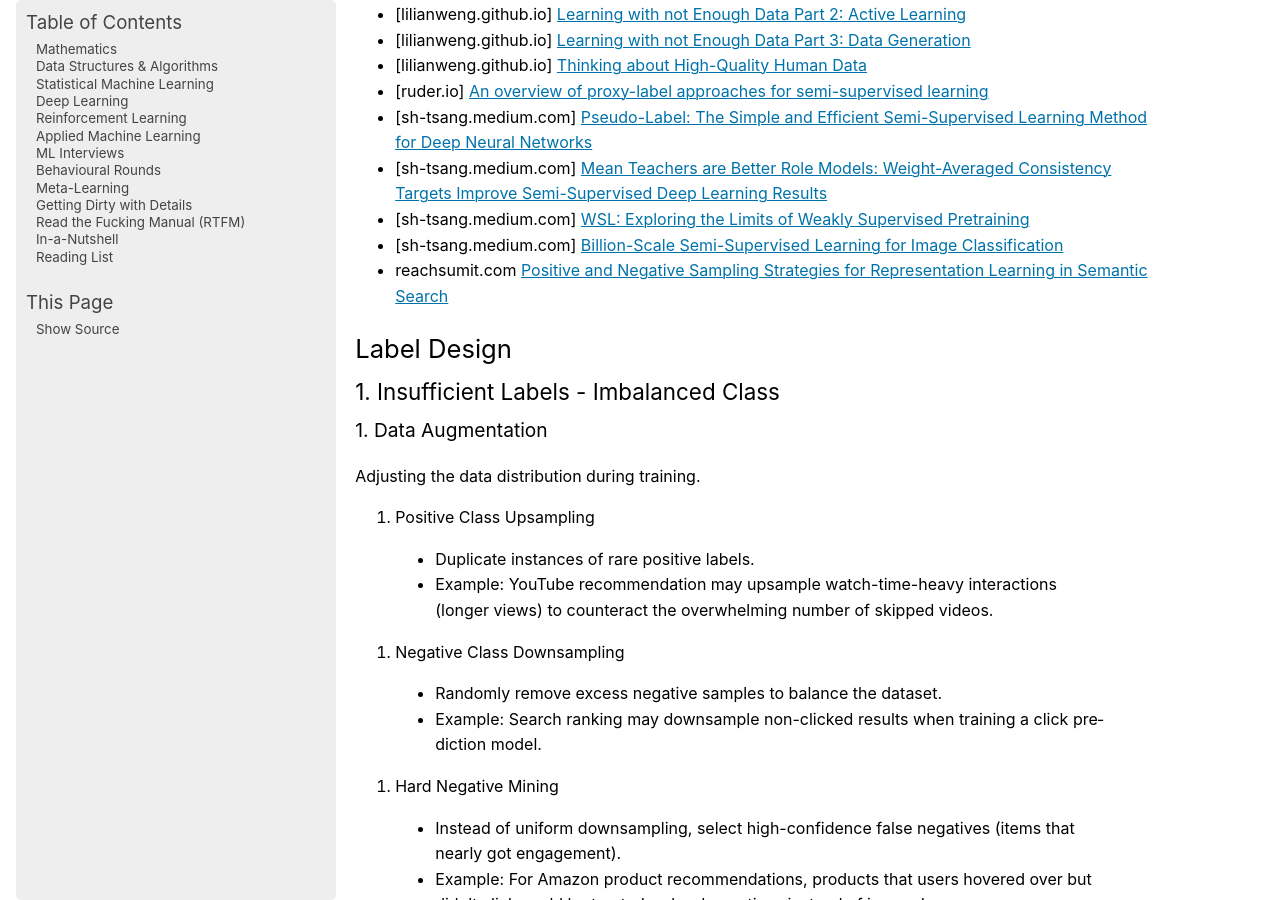
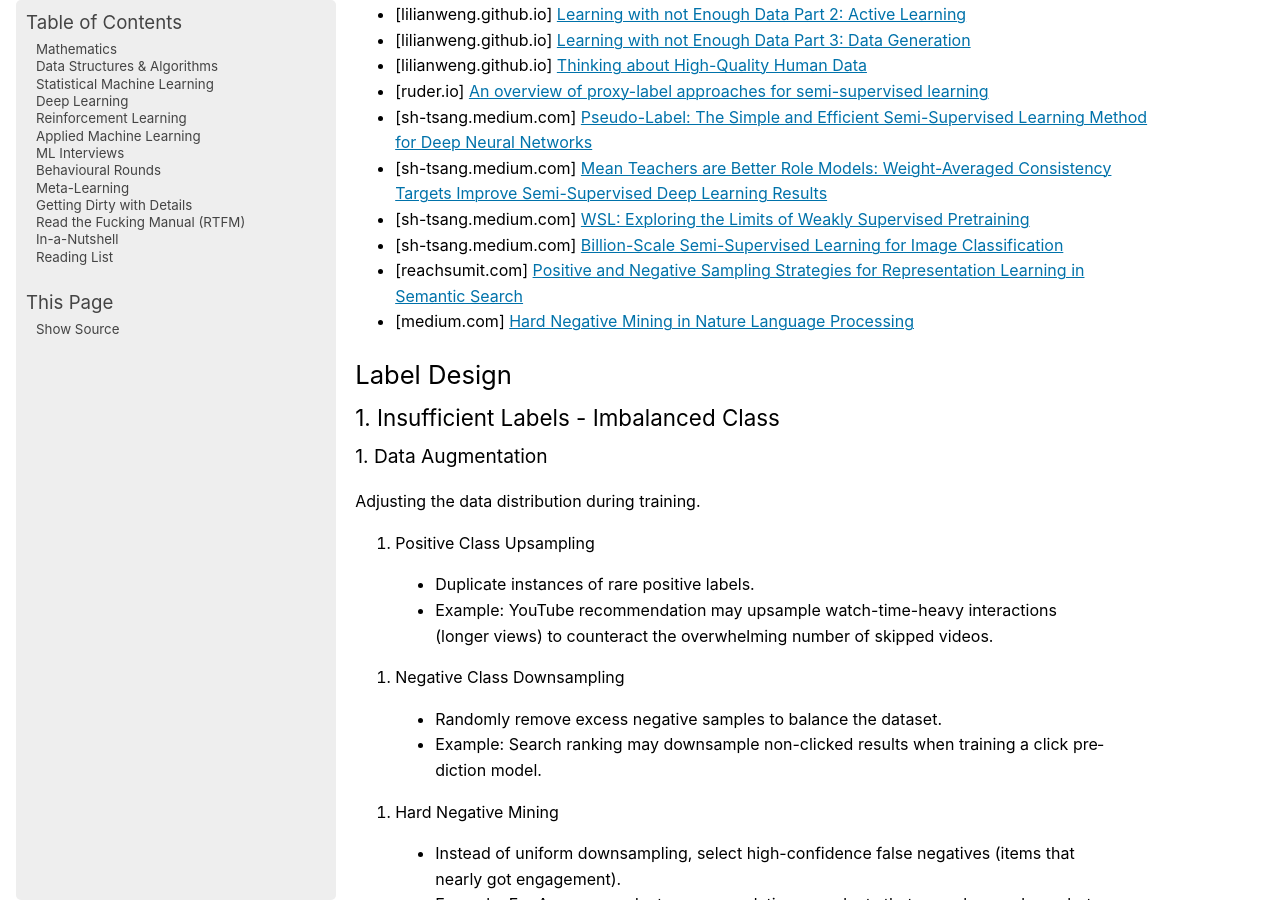
Before and after one commit to uselesstechjunks/leetcode, a Sphinx documentation site: the page built from docs/source/applied/practical/datatech.rst, in a window 1280 px wide and 900 px high, scrolled down 1308 px. Built offline with Sphinx 7.4.7, drawn with Linux system fonts in a browser that asks for light colours; pages that are not in the unit, such as notebooks, are missing from menus.

Commit message:
Update datatech.rst

```diff
--- a/docs/source/applied/practical/datatech.rst
+++ b/docs/source/applied/practical/datatech.rst
@@ -19,7 +19,8 @@ Resources
 - [sh-tsang.medium.com] `Mean Teachers are Better Role Models: Weight-Averaged Consistency Targets Improve Semi-Supervised Deep Learning Results <https://sh-tsang.medium.com/review-mean-teachers-are-better-role-models-weight-averaged-consistency-targets-improve-b245d5efa5bf>`_
 - [sh-tsang.medium.com] `WSL: Exploring the Limits of Weakly Supervised Pretraining <https://sh-tsang.medium.com/review-wsl-exploring-the-limits-of-weakly-supervised-pretraining-565ff66e0922>`_
 - [sh-tsang.medium.com] `Billion-Scale Semi-Supervised Learning for Image Classification <https://sh-tsang.medium.com/review-billion-scale-semi-supervised-learning-for-image-classification-801bb2caa6ce>`_
-- reachsumit.com `Positive and Negative Sampling Strategies for Representation Learning in Semantic Search <https://blog.reachsumit.com/posts/2023/03/pairing-for-representation/>`_
+- [reachsumit.com] `Positive and Negative Sampling Strategies for Representation Learning in Semantic Search <https://blog.reachsumit.com/posts/2023/03/pairing-for-representation/>`_
+- [medium.com] `Hard Negative Mining in Nature Language Processing <https://medium.com/@dunnzhang0/hard-negative-mining-in-nature-language-processing-how-to-select-negative-examples-in-66f59da316a4>`_
 
 ***********************************************************************
 Label Design
```
